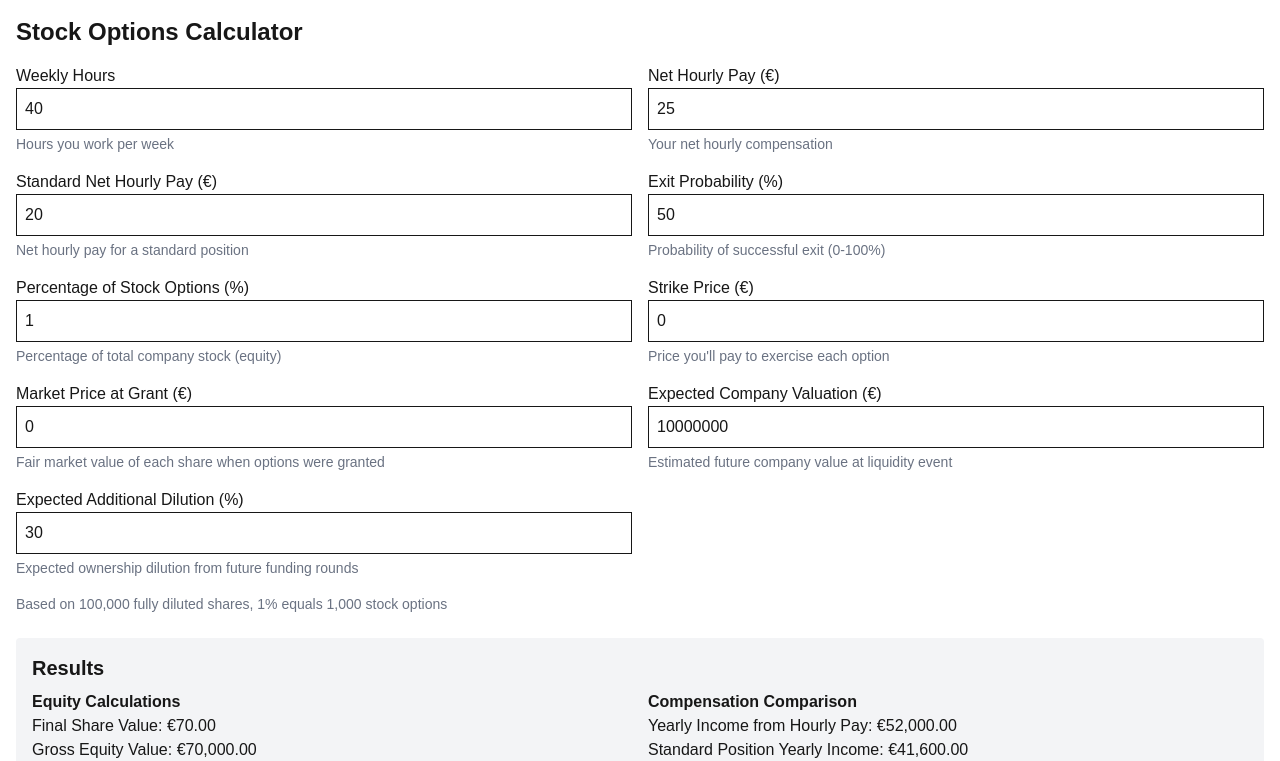
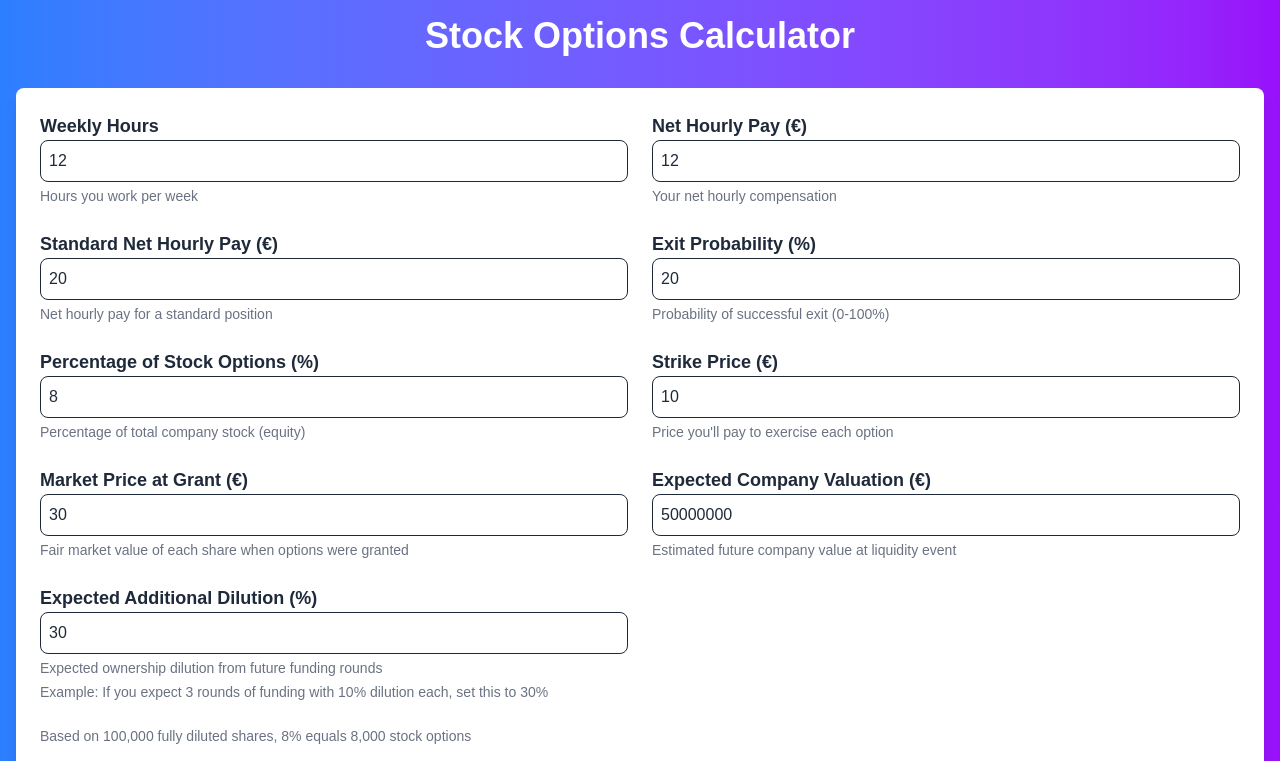
Before and after one commit to arossowork/stock-calc, a Next.js app: page / in a window 1280 px wide. Shown: the top 761 px of the page. Built offline with nearby package versions, Linux system fonts and the light colour scheme.

Commit message:
improved UI

```diff
--- a/app/page.tsx
+++ b/app/page.tsx
@@ -3,16 +3,15 @@
 import { useState, useEffect } from "react";
 
 export default function StockOptionsCalculator() {
-  const [salary, setSalary] = useState(7500);
-  const [weeklyHours, setWeeklyHours] = useState(40);
-  const [hourlyPay, setHourlyPay] = useState(25);
+  const [weeklyHours, setWeeklyHours] = useState(12);
+  const [hourlyPay, setHourlyPay] = useState(12);
   const [standardHourlyPay, setStandardHourlyPay] = useState(20);
-  const [percentageOfStock, setPercentageOfStock] = useState(1);
-  const [strikePrice, setStrikePrice] = useState(0);
-  const [marketPriceAtGrant, setMarketPriceAtGrant] = useState(0);
-  const [valuation, setValuation] = useState(10000000);
+  const [percentageOfStock, setPercentageOfStock] = useState(8);
+  const [strikePrice, setStrikePrice] = useState(10);
+  const [marketPriceAtGrant, setMarketPriceAtGrant] = useState(30);
+  const [valuation, setValuation] = useState(50000000);
   const [dilution, setDilution] = useState(30);
-  const [exitProbability, setExitProbability] = useState(50);
+  const [exitProbability, setExitProbability] = useState(20);
 
   // Initialize calculation results with useState
   const [stockOptions, setStockOptions] = useState(0);
@@ -30,6 +29,7 @@ export default function StockOptionsCalculator() {
   const [standardYearlyComp, setStandardYearlyComp] = useState(0);
   const [compensationDifference, setCompensationDifference] = useState(0);
   const [weightedNetEquityValue, setWeightedNetEquityValue] = useState(0);
+  const [costOfBuyingOptions, setCostOfBuyingOptions] = useState(0);
   // Add state to track if component is hydrated
   const [isHydrated, setIsHydrated] = useState(false);
 
@@ -124,74 +124,80 @@ export default function StockOptionsCalculator() {
     const calculatedCompensationDifference = calculatedTotalYearlyComp - calculatedStandardYearlyComp;
     setCompensationDifference(calculatedCompensationDifference);
 
-  }, [salary, percentageOfStock, strikePrice, marketPriceAtGrant, valuation, dilution, weeklyHours, hourlyPay, standardHourlyPay, exitProbability]);
+    // Calculate the cost of buying the stock options
+    const calculatedCostOfBuyingOptions = strikePrice * calculatedStockOptions;
+    setCostOfBuyingOptions(calculatedCostOfBuyingOptions);
+
+  }, [percentageOfStock, strikePrice, marketPriceAtGrant, valuation, dilution, weeklyHours, hourlyPay, standardHourlyPay, exitProbability]);
 
   return (
-    <div className="container mx-auto p-4">
-      <h1 className="text-2xl font-bold">Stock Options Calculator</h1>
-      <div className="grid grid-cols-2 gap-4 mt-4">
+    <div className="container mx-auto p-4 bg-gradient-to-r from-blue-500 to-purple-600 min-h-screen text-white">
+      <h1 className="text-4xl font-extrabold text-center mb-8">Stock Options Calculator</h1>
+      <div className="grid grid-cols-1 md:grid-cols-2 gap-6 mt-4 bg-white p-6 rounded-lg shadow-lg text-gray-800">
         <div>
-          <label>Weekly Hours</label>
-          <input type="number" value={weeklyHours} onChange={(e) => setWeeklyHours(Number(e.target.value))} className="border p-2 w-full" />
+          <label className="block text-lg font-semibold">Weekly Hours</label>
+          <input type="number" value={weeklyHours} onChange={(e) => setWeeklyHours(Number(e.target.value))} className="border p-2 w-full rounded-lg" />
           <p className="text-sm text-gray-500 mt-1">Hours you work per week</p>
         </div>
         <div>
-          <label>Net Hourly Pay (€)</label>
-          <input type="number" value={hourlyPay} onChange={(e) => setHourlyPay(Number(e.target.value))} className="border p-2 w-full" step="0.01" />
+          <label className="block text-lg font-semibold">Net Hourly Pay (€)</label>
+          <input type="number" value={hourlyPay} onChange={(e) => setHourlyPay(Number(e.target.value))} className="border p-2 w-full rounded-lg" step="0.01" />
           <p className="text-sm text-gray-500 mt-1">Your net hourly compensation</p>
         </div>
         <div>
-          <label>Standard Net Hourly Pay (€)</label>
-          <input type="number" value={standardHourlyPay} onChange={(e) => setStandardHourlyPay(Number(e.target.value))} className="border p-2 w-full" step="0.01" />
+          <label className="block text-lg font-semibold">Standard Net Hourly Pay (€)</label>
+          <input type="number" value={standardHourlyPay} onChange={(e) => setStandardHourlyPay(Number(e.target.value))} className="border p-2 w-full rounded-lg" step="0.01" />
           <p className="text-sm text-gray-500 mt-1">Net hourly pay for a standard position</p>
         </div>
         <div>
-          <label>Exit Probability (%)</label>
-          <input type="number" value={exitProbability} onChange={(e) => setExitProbability(Number(e.target.value))} className="border p-2 w-full" min="0" max="100" />
+          <label className="block text-lg font-semibold">Exit Probability (%)</label>
+          <input type="number" value={exitProbability} onChange={(e) => setExitProbability(Number(e.target.value))} className="border p-2 w-full rounded-lg" min="0" max="100" />
           <p className="text-sm text-gray-500 mt-1">Probability of successful exit (0-100%)</p>
         </div>
         <div>
-          <label>Percentage of Stock Options (%)</label>
+          <label className="block text-lg font-semibold">Percentage of Stock Options (%)</label>
           <input
             type="number"
             value={percentageOfStock}
             onChange={(e) => setPercentageOfStock(Number(e.target.value))}
-            className="border p-2 w-full"
+            className="border p-2 w-full rounded-lg"
             step="0.01"
           />
           <p className="text-sm text-gray-500 mt-1">Percentage of total company stock (equity)</p>
         </div>
         <div>
-          <label>Strike Price (€)</label>
-          <input type="number" value={strikePrice} onChange={(e) => setStrikePrice(Number(e.target.value))} className="border p-2 w-full" />
+          <label className="block text-lg font-semibold">Strike Price (€)</label>
+          <input type="number" value={strikePrice} onChange={(e) => setStrikePrice(Number(e.target.value))} className="border p-2 w-full rounded-lg" />
           <p className="text-sm text-gray-500 mt-1">Price you'll pay to exercise each option</p>
         </div>
         <div>
-          <label>Market Price at Grant (€)</label>
-          <input type="number" value={marketPriceAtGrant} onChange={(e) => setMarketPriceAtGrant(Number(e.target.value))} className="border p-2 w-full" />
+          <label className="block text-lg font-semibold">Market Price at Grant (€)</label>
+          <input type="number" value={marketPriceAtGrant} onChange={(e) => setMarketPriceAtGrant(Number(e.target.value))} className="border p-2 w-full rounded-lg" />
           <p className="text-sm text-gray-500 mt-1">Fair market value of each share when options were granted</p>
         </div>
         <div>
-          <label>Expected Company Valuation (€)</label>
-          <input type="number" value={valuation} onChange={(e) => setValuation(Number(e.target.value))} className="border p-2 w-full" />
+          <label className="block text-lg font-semibold">Expected Company Valuation (€)</label>
+          <input type="number" value={valuation} onChange={(e) => setValuation(Number(e.target.value))} className="border p-2 w-full rounded-lg" />
           <p className="text-sm text-gray-500 mt-1">Estimated future company value at liquidity event</p>
         </div>
         <div>
-          <label>Expected Additional Dilution (%)</label>
-          <input type="number" value={dilution} onChange={(e) => setDilution(Number(e.target.value))} className="border p-2 w-full" />
-          <p className="text-sm text-gray-500 mt-1">Expected ownership dilution from future funding rounds</p>
+          <label className="block text-lg font-semibold">Expected Additional Dilution (%)</label>
+          <input type="number" value={dilution} onChange={(e) => setDilution(Number(e.target.value))} className="border p-2 w-full rounded-lg" />
+            <p className="text-sm text-gray-500 mt-1">Expected ownership dilution from future funding rounds</p>
+            <p className="text-sm text-gray-500 mt-1">Example: If you expect 3 rounds of funding with 10% dilution each, set this to 30%</p>
         </div>
-        <div className="col-span-2">
+        <div className="col-span-1 md:col-span-2">
           <p className="text-sm text-gray-500">Based on {formatInteger(totalShares)} fully diluted shares, {percentageOfStock}% equals {formatInteger(stockOptions)} stock options</p>
         </div>
       </div>
-      <div className="mt-6 p-4 bg-gray-100 rounded">
-        <h2 className="text-xl font-bold">Results</h2>
-        <div className="grid grid-cols-2 gap-4 mt-2">
+      <div className="mt-6 p-6 bg-white rounded-lg shadow-lg text-gray-800">
+        <h2 className="text-2xl font-bold mb-4">Results</h2>
+        <div className="grid grid-cols-1 md:grid-cols-2 gap-6">
           <div>
-            <h3 className="font-semibold">Equity Calculations</h3>
+            <h3 className="font-semibold text-lg">Equity Calculations</h3>
             <p>Final Share Value: €{formatNumber(finalShareValue)}</p>
             <p>Gross Equity Value: €{formatNumber(grossEquityValue)}</p>
+            <p>Cost of Buying Options: €{formatNumber(costOfBuyingOptions)}</p>
             <div className="mt-2 p-2 bg-yellow-100 rounded-sm">
               <p className="font-semibold">Tax Breakdown:</p>
               {exerciseTaxableAmount > 0 && (
@@ -205,7 +211,7 @@ export default function StockOptionsCalculator() {
             <p>Yearly Net Equity Value: €{formatNumber(yearlyEquityValue)}</p>
           </div>
           <div>
-            <h3 className="font-semibold">Compensation Comparison</h3>
+            <h3 className="font-semibold text-lg">Compensation Comparison</h3>
             <p>Yearly Income from Hourly Pay: €{formatNumber(yearlyHourlyComp)}</p>
             <p>Standard Position Yearly Income: €{formatNumber(standardYearlyComp)}</p>
             <p>Total Yearly Compensation (with equity): €{formatNumber(totalYearlyComp)}</p>
```
